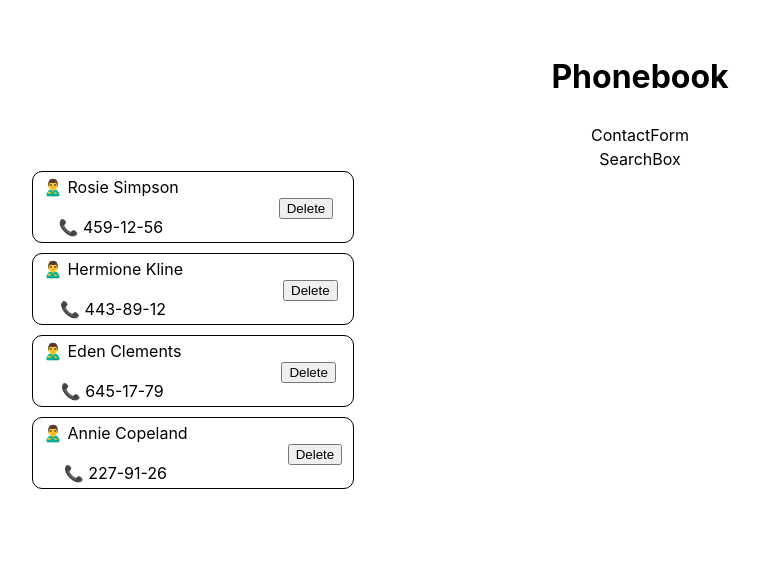
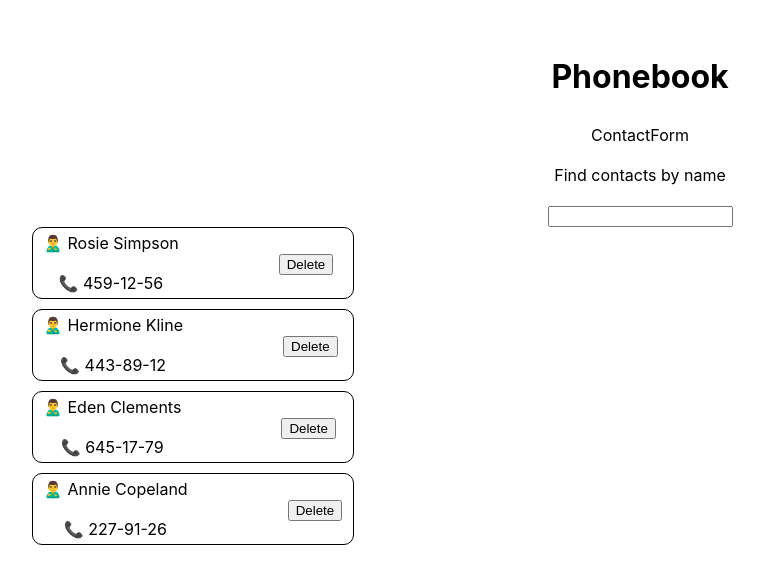
Before and after one commit to fedevychr/goit-react-hw-03, a React (Vite) app: page / in a window 1280 px wide. Shown: the top 584 px of the page, without its empty margins (0-764 px from the left). Built offline with nearby package versions, Linux system fonts and the light colour scheme.

Commit message:
fin step2

```diff
--- a/src/App.jsx
+++ b/src/App.jsx
@@ -12,12 +12,22 @@ function App() {
     { id: "id-4", name: "Annie Copeland", number: "227-91-26" },
   ]);
 
+  const [filter, setFilter] = useState("");
+
+  const onChangeFilter = (event) => {
+    setFilter(event.target.value);
+  };
+
+  const filteredContacts = contacts.filter((contact) =>
+    contact.name.toLowerCase().includes(filter.toLocaleLowerCase())
+  );
+
   return (
     <div>
       <h1>Phonebook</h1>
       <ContactForm />
-      <SearchBox />
-      <ContactList contacts={contacts} />
+      <SearchBox value={filter} onChange={onChangeFilter} />
+      <ContactList contacts={filteredContacts} />
     </div>
   );
 }
--- a/src/SearchBox/SearchBox.jsx
+++ b/src/SearchBox/SearchBox.jsx
@@ -1,5 +1,10 @@
-const SearchBox = () => {
-  return <div>SearchBox</div>;
+const SearchBox = ({ value, onChange }) => {
+  return (
+    <div>
+      <p>Find contacts by name</p>
+      <input type="text" value={value} onChange={onChange} />
+    </div>
+  );
 };
 
 export default SearchBox;
```
